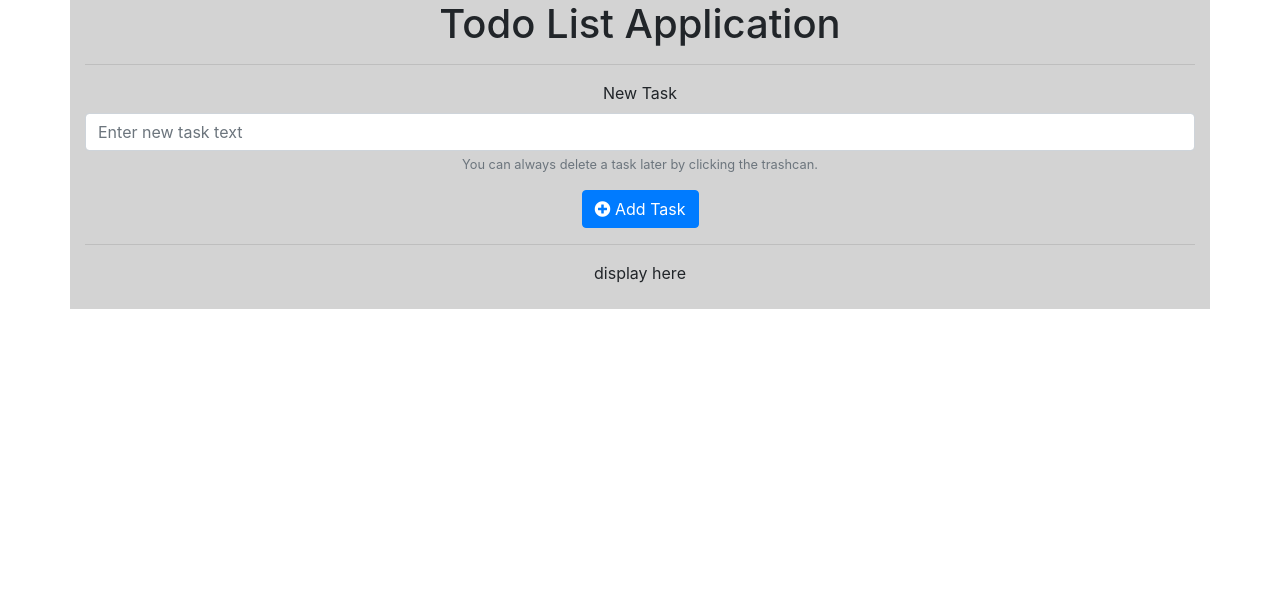
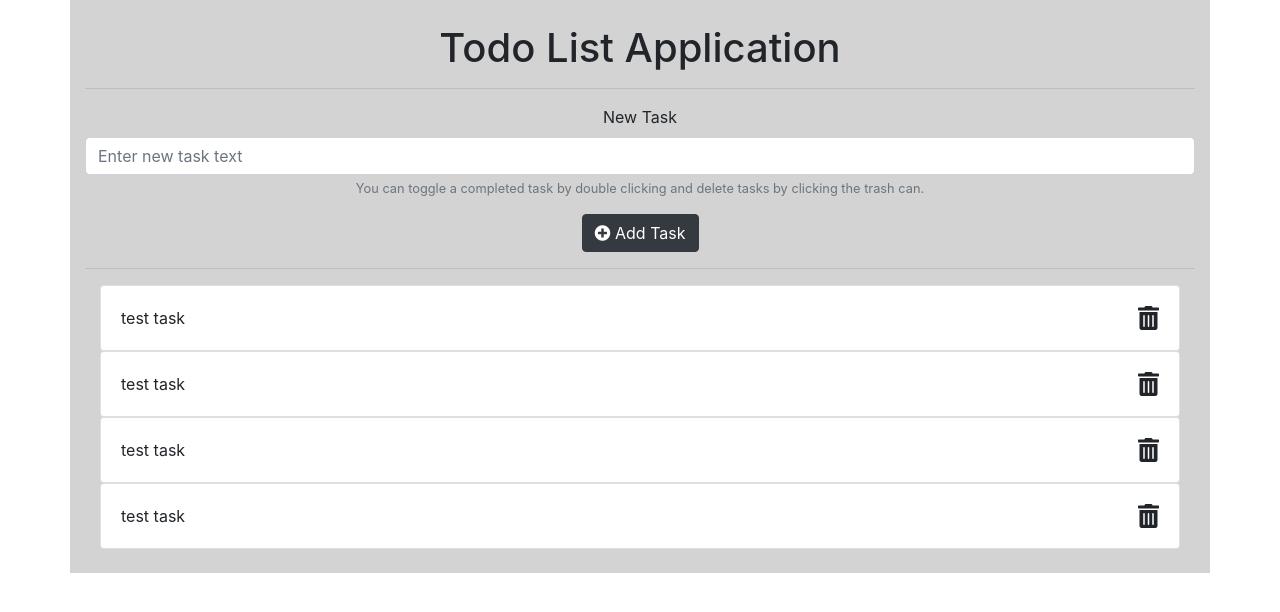
Before and after one commit to kochzj27/bootcamp-reduxtodolist, a React (Create React App) app: page / in a window 1280 px wide. Shown: the top 612 px of the page. Built offline with nearby package versions, Linux system fonts and the light colour scheme.

Commit message:
intial commit template edits

```diff
--- a/src/components/AppContainer/AppContainer.js
+++ b/src/components/AppContainer/AppContainer.js
@@ -7,6 +7,7 @@ class AppContainer extends Component {
   render() {
     return (
       <div className="container appContainer">
+        <br />
         <h1>Todo List Application</h1>
         <hr />
         <TodoForm />
--- /dev/null
+++ b/src/components/TodoCard/TodoCard.css
@@ -0,0 +1,4 @@
+.spaced {
+  display: flex;
+  justify-content: space-between;
+}
--- /dev/null
+++ b/src/components/TodoCard/TodoCard.js
@@ -0,0 +1,16 @@
+import React from 'react';
+import './TodoCard.css';
+
+const TodoCard = (props) => {
+  return (
+
+    <div className="card">
+      <div className="card-body spaced">
+        <div>{props.task}</div>
+        <i class="fas fa-trash-alt" style={{ fontSize: '18pt' }}></i>
+      </div>
+    </div>
+  )
+}
+
+export default TodoCard;
--- a/src/components/TodoDisplay/TodoDisplay.js
+++ b/src/components/TodoDisplay/TodoDisplay.js
@@ -1,5 +1,6 @@
 import React, { Component } from 'react';
 import './TodoDisplay.css';
+import TodoCard from '../TodoCard/TodoCard';
 
 class TodoDisplay extends Component {
   constructor(props) {
@@ -11,7 +12,12 @@ class TodoDisplay extends Component {
   render() {
     return (
       <div className="container todoDisplay">
-        display here
+
+        <TodoCard task='test task' />
+        <TodoCard task='test task' />
+        <TodoCard task='test task' />
+        <TodoCard task='test task' />
+
       </div>
     );
   }
--- a/src/components/TodoForm/TodoForm.js
+++ b/src/components/TodoForm/TodoForm.js
@@ -10,15 +10,15 @@ class TodoForm extends Component {
   }
   render() {
     return (
-      <div className="todoForm">
+      <div classNameName="todoForm">
         <form>
-          <div class="form-group">
-            <label for="exampleInputEmail1">New Task</label>
-            <input type="email" class="form-control" id="exampleInputEmail1" aria-describedby="emailHelp" placeholder="Enter new task text" />
-            <small id="emailHelp" class="form-text text-muted">You can always delete a task later by clicking the trashcan.</small>
+          <div className="form-group">
+            <label for="newTask">New Task</label>
+            <input type="text" className="form-control" id="newTask" aria-describedby="taskHelp" placeholder="Enter new task text" />
+            <small id="taskHelp" className="form-text text-muted">You can toggle a completed task by double clicking and delete tasks by clicking the trash can.</small>
           </div>
 
-          <button type="submit" class="btn btn-primary"><i class="fas fa-plus-circle"></i> Add Task</button>
+          <button type="submit" className="btn btn-dark"><i className="fas fa-plus-circle"></i> Add Task</button>
         </form>
       </div>
     );
```
